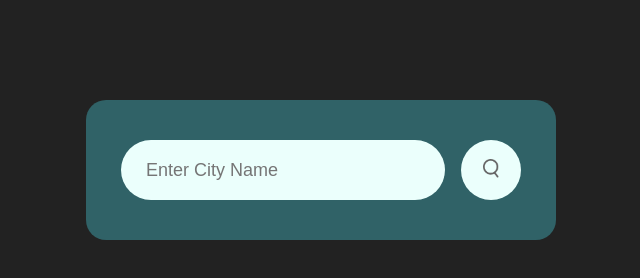
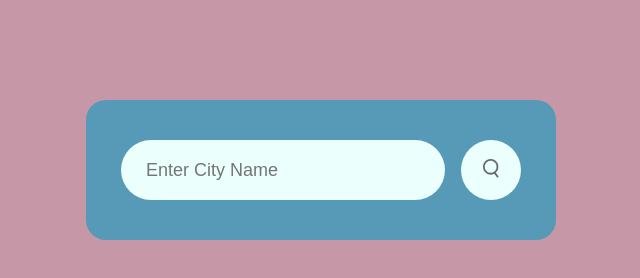
Before and after one commit to mebidyut2001/weatherapprepo, a plain HTML site: page index.html in a window 1280 px wide. Shown: the whole page, without its empty margins (319-959 px from the left). Drawn offline with Linux system fonts and the light colour scheme.

Commit message:
Update index.css
bg change

```diff
--- a/index.css
+++ b/index.css
@@ -7,12 +7,12 @@
 }
 
 body{
-    background-color: #222;
+    background-color: #a0526b98;
 }
 .card{
     width: 90%;
     max-width: 470px;
-    background-color: hsla(186, 41%, 35%, 0.75);
+    background-color: hsla(195, 58%, 47%, 0.75);
     color: #fff;
     margin: 100px auto 0;
     border-radius: 20px;
```
